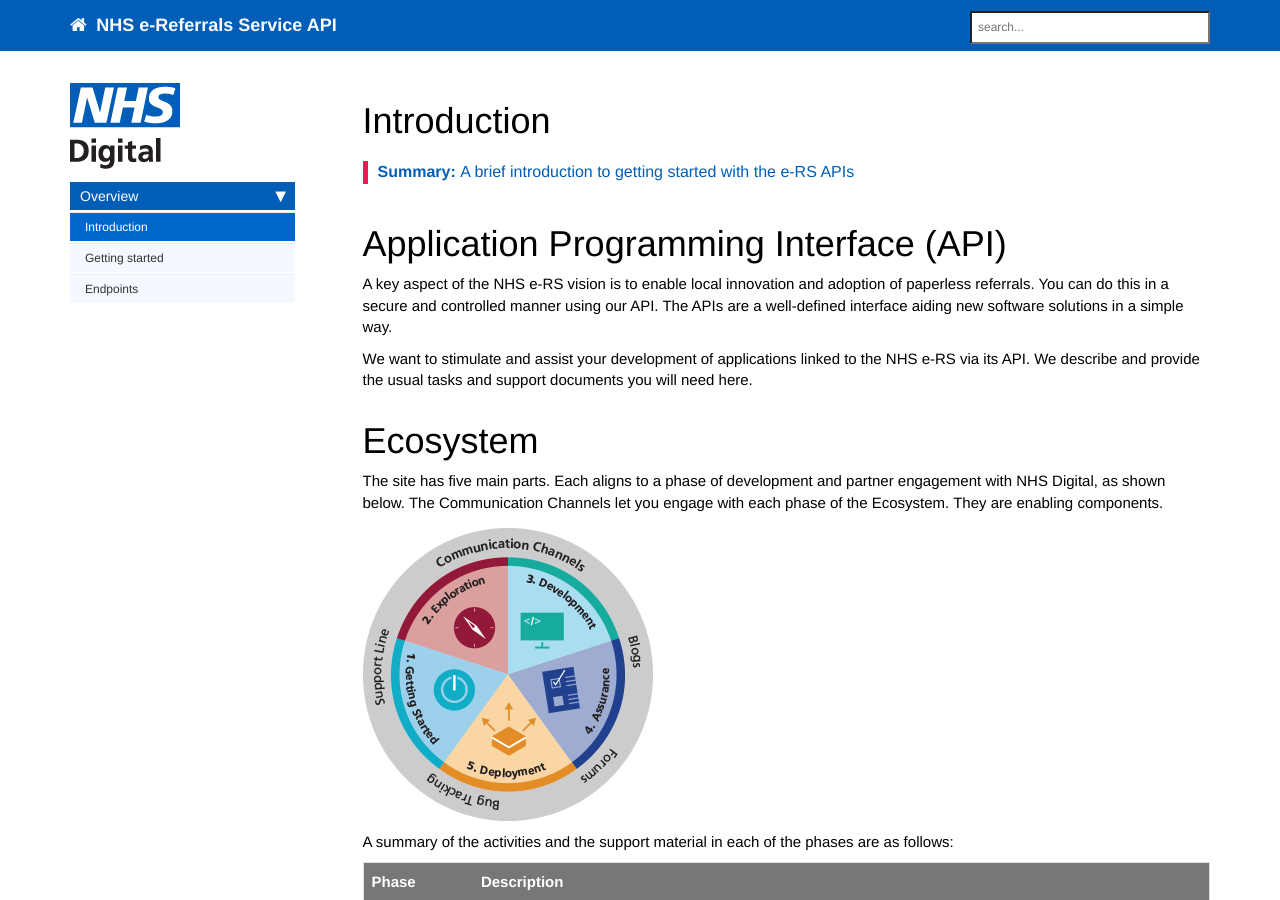
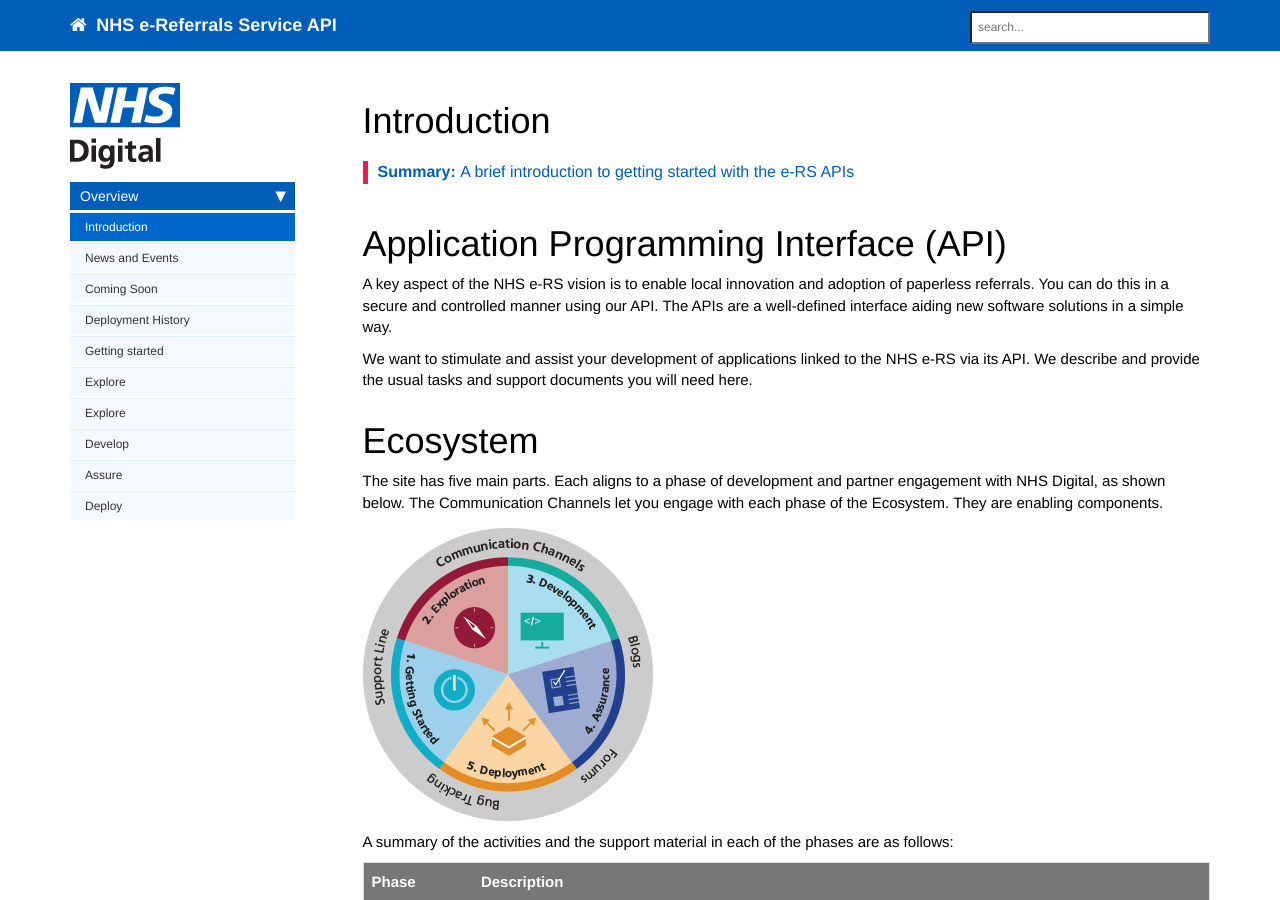
Before and after one commit to wurble369/websitetest, a Jekyll site: the page built from index.md, in a window 1280 px wide and 900 px high. Built offline with Jekyll 4.4.1, drawn with Linux system fonts in a browser that asks for light colours; nearby versions of some CDN libraries; comment, search, counter and statistics services are not loaded.

Commit message:
Updating sidebar with relevant structure

```diff
--- a/_data/sidebars/overview_sidebar.yml
+++ b/_data/sidebars/overview_sidebar.yml
@@ -10,9 +10,30 @@ entries:
       url: /index.html
       output: web, pdf
       type: homepage
+    - title: News and Events
+      url: news.html
+      output: web
+    - title: Coming Soon
+      url: comingsoon.html
+      output: web
+    - title: Deployment History
+      url: deploymenthistory.html
+      output: web
     - title: Getting started
-      url: /overview_get_started.html
+      url: getstarted.html
       output: web
-    - title: Endpoints
-      url: /overview_endpoints.html
+    - title: Explore
+      url: explore.html
       output: web
+    - title: Explore
+      url: explore.html
+      output: web
+    - title: Develop
+      url: Develop.html
+      output: web
+    - title: Assure
+      url: assure.html
+      output: web
+    - title: Deploy
+      url: deploy.html
+      output: web
```
Also changed, not shown: pages/overview/overview_api.md (renamed from pages/overview/overview_get_started.md).
